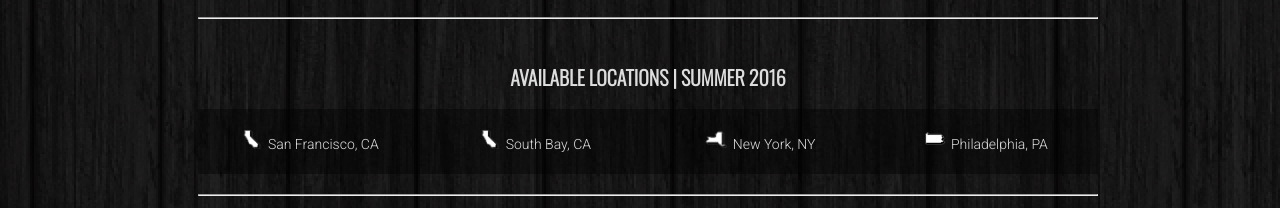
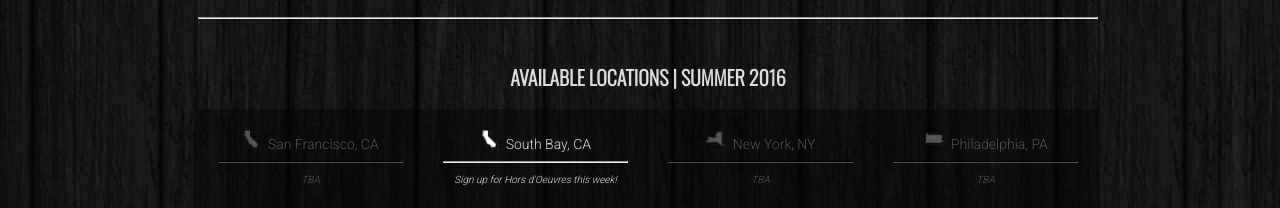
Before and after one commit to cathychen95/food-with-friends, a plain HTML site: page index.html in a window 1280 px wide. Shown: the part 744-952 px from the top of the page. Drawn offline with nearby package versions, Linux system fonts and the light colour scheme.

Commit message:
location info, disable button

```diff
--- a/css/style.css
+++ b/css/style.css
@@ -296,9 +296,27 @@ body {
 	/*background:linear-gradient(rgba(256, 256, 256, 0.6),rgba(256, 256, 256, 0.6));*/
 }
 
+#inactive {
+	color: #555;
+	cursor: not-allowed;
+}
+
+.inactive-state {
+	opacity: 0.3;
+}
+
+#inactive:hover {
+	/*cursor: not-allowed;*/
+}
+
 .location:hover {
 	background:linear-gradient(rgba(256, 256, 256, 0.4),rgba(256, 256, 256, 0.4));
 	cursor: pointer;
+}
+
+.location-info {
+	font-size: 10px;
+	font-style: italic;
 }
 
 #img-state {
--- a/index.html
+++ b/index.html
@@ -90,23 +90,32 @@
 			<br>
 			<div class="row">
 				<h2>AVAILABLE LOCATIONS | SUMMER 2016</h2>
-				<a href=""><div class="col-4 location">
-					<img id="img-state" src="img/cali.png"/>San Francisco, CA
+				<a href="" target="_blank"><div class="col-4 location inactive-click" id="inactive">
+					<img id="img-state" class="inactive-state" src="img/cali.png"/>San Francisco, CA
+					<hr>
+					<div class="location-info">TBA</div>
 				</div></a>
-				<a href=""><div class="col-4 location">
+				<a href="https://docs.google.com/forms/d/1eE6VFna17wImsPFwNfhTGvFi41B6_Z92136R3ilFcdY/viewform" target="_blank"><div class="col-4 location">
 					<img id="img-state" src="img/cali.png"/>South Bay, CA
+					<hr>
+					<div class="location-info">Sign up for Hors d'Oeuvres this week!</div>
 				</div></a>
-				<a href=""><div class="col-4 location">
-					<img id="img-state" src="img/nyc.png"/>New York, NY
+				<a href="" target="_blank"><div class="col-4 location inactive-click" id="inactive">
+					<img id="img-state" class="inactive-state" src="img/nyc.png"/>New York, NY
+					<hr>
+					<div class="location-info">TBA</div>
 				</div></a>
-				<a href=""><div class="col-4 location">
-					<img id="img-state" src="img/penn.png"/>Philadelphia, PA
+				<a href="" target="_blank"><div class="col-4 location inactive-click" id="inactive">
+					<img id="img-state" class="inactive-state" src="img/penn.png"/>Philadelphia, PA
+					<hr>
+					<div class="location-info">TBA</div>
 				</div></a>
 			</div>
+			<br>
 			<hr>
 			<br>
 			<div class="row">
-				<a href="https://docs.google.com/forms/d/1Y2_7LuklQPl3sCJw8VUhuCKd8ax5S6nCTXq_a4E6Pmw/viewform" target="_blank"><h2>SIGN UP TO OUR LISTSERV TO GET NOTIFIED ABOUT NEW EVENTS!</h2></a>
+				<h2>SIGN UP TO OUR LISTSERV TO GET NOTIFIED ABOUT NEW EVENTS!</h2>
 
 				<form action="https://docs.google.com/forms/d/1Y2_7LuklQPl3sCJw8VUhuCKd8ax5S6nCTXq_a4E6Pmw/formResponse" method="POST" id="ss-form" target="_blank" onsubmit="">
 					<div role="list">
@@ -248,6 +257,8 @@ $(document).ready(function() {
 		$("body").removeClass("noscroll");
 	})
 
+	$('.inactive-click').click(false);
+
 
 });
 </script>
```
